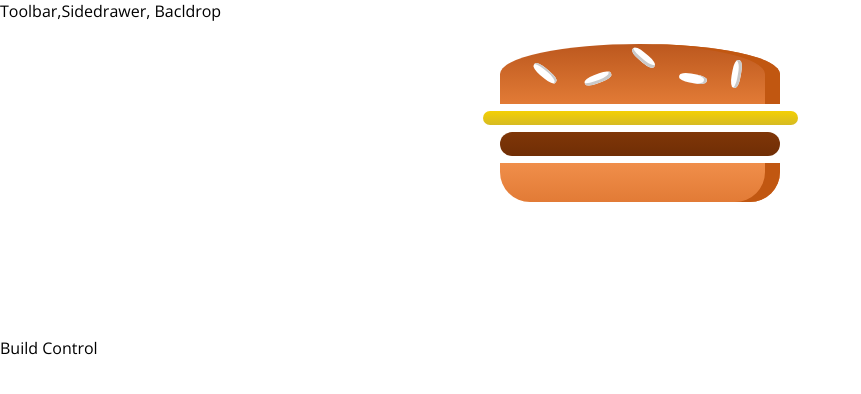
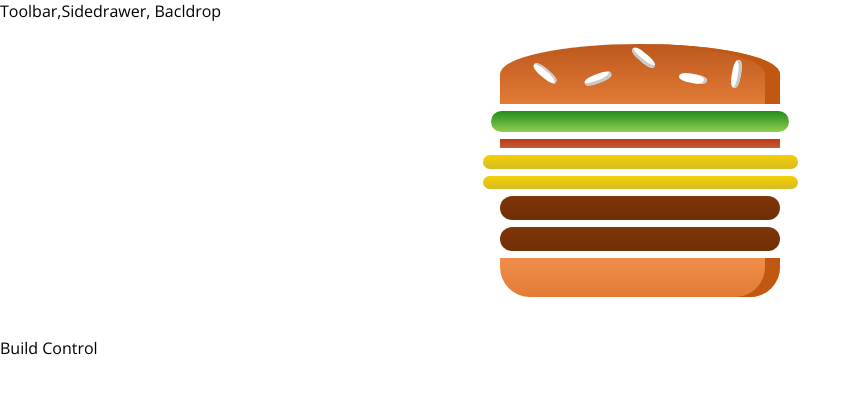
Before and after one commit to matforc/react-burger, a React app: page / in a window 1280 px wide. Shown: the top 394 px of the page, without its empty margins (0-861 px from the left). Built offline with nearby package versions, Linux system fonts and the light colour scheme.

Commit message:
preparing dynamic ingredients

```diff
--- a/src/components/Burger/Burger.css
+++ b/src/components/Burger/Burger.css
@@ -2,7 +2,7 @@
     width: 100%;
     margin: auto;
     height: 250px;
-    overflow: scroll;
+    overflow-y: scroll;
     text-align: center;
     font-weight: bold;
     font-size: 1.2rem;
--- a/src/components/Burger/Burger.js
+++ b/src/components/Burger/Burger.js
@@ -5,11 +5,25 @@
 
 
 const burger = (props) => {
+
+    //Siccome da props ci arriverebbe un oggetto e non un array, dobbiamo convertire ingredient obj
+    //in array cosi da estrapolare un key name per ogni inglredient e risalire anche al valore di
+    //questo key name, che non è altro che la quantità, qui di seguito viene mostrato come
+
+    const transformedIngredients = Object.keys(props.ingredients)
+        .map(ingredientKey => {
+                return [...Array(props.ingredients[ingredientKey])].map((elm, i) => {
+                    return <BurgerIngredient key={ingredientKey + i} type={ingredientKey} />
+                });
+        });
+
+
+
+
     return (
         <div className={classes.Burger}>
             <BurgerIngredient type="bread-top"></BurgerIngredient>
-            <BurgerIngredient type="cheese"></BurgerIngredient>
-            <BurgerIngredient type="meat"></BurgerIngredient>
+           {transformedIngredients}
             <BurgerIngredient type="bread-bottom"></BurgerIngredient>
         </div>
     )
--- a/src/containers/BurgerBuilder/BurgerBuilder.js
+++ b/src/containers/BurgerBuilder/BurgerBuilder.js
@@ -5,10 +5,25 @@
 
 class BurgerBuilder extends Component {
 
+    // constructor(props) {
+    //     super(props);
+    //     this.state = {...}
+    // }
+
+    state = {
+        ingredients: {
+            salad: 1,
+            bacon: 1,
+            cheese: 2,
+            meat: 2
+        }
+    }
+
     render() {
         return (
             <Aux>
-                <Burger></Burger>
+                {/*questo sarebbe la props da passare a burger component ingredients={this.state.ingredients}*/}
+                <Burger ingredients={this.state.ingredients}/>
                 <div>Build Control</div>
             </Aux>
 
```
